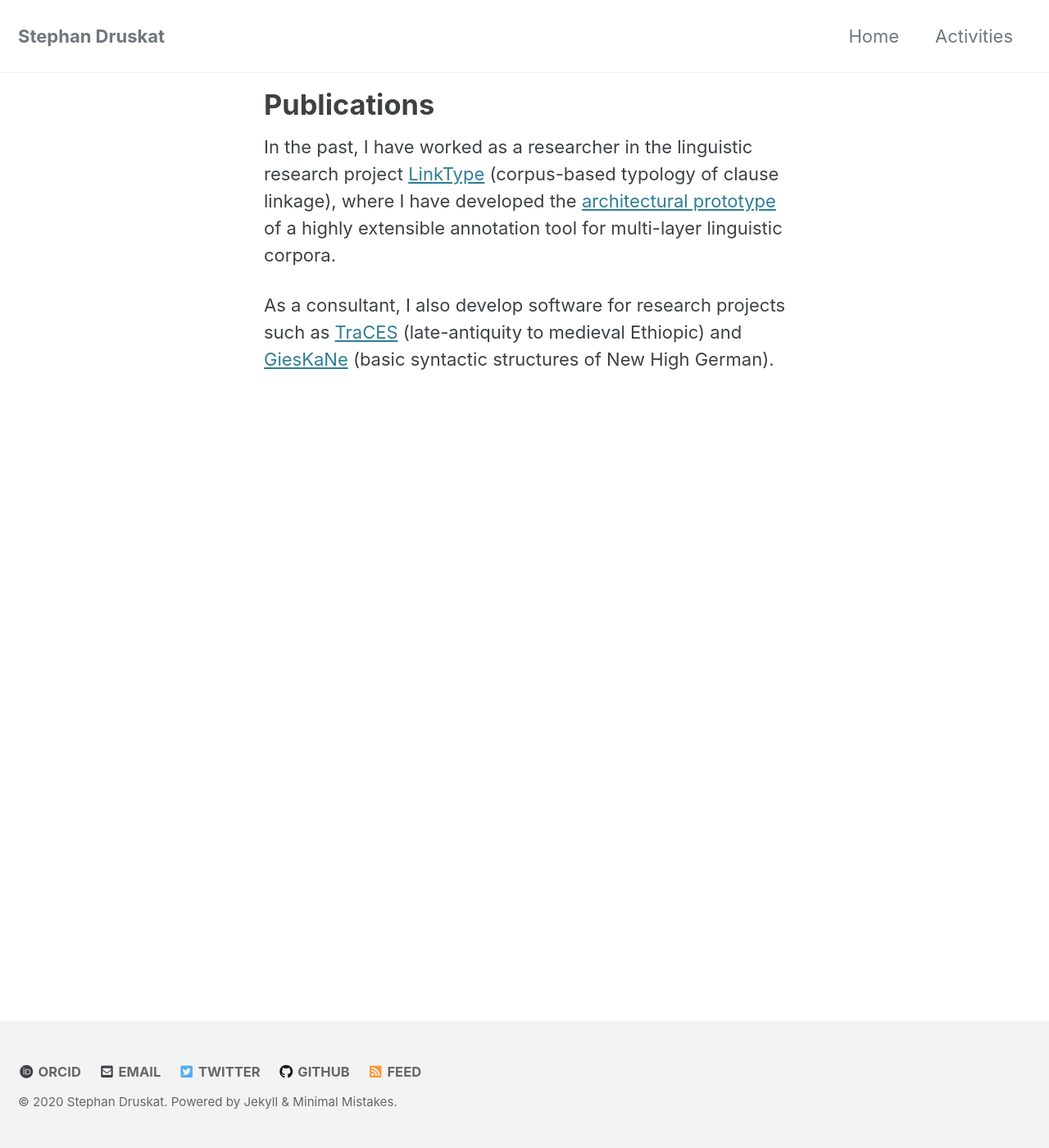
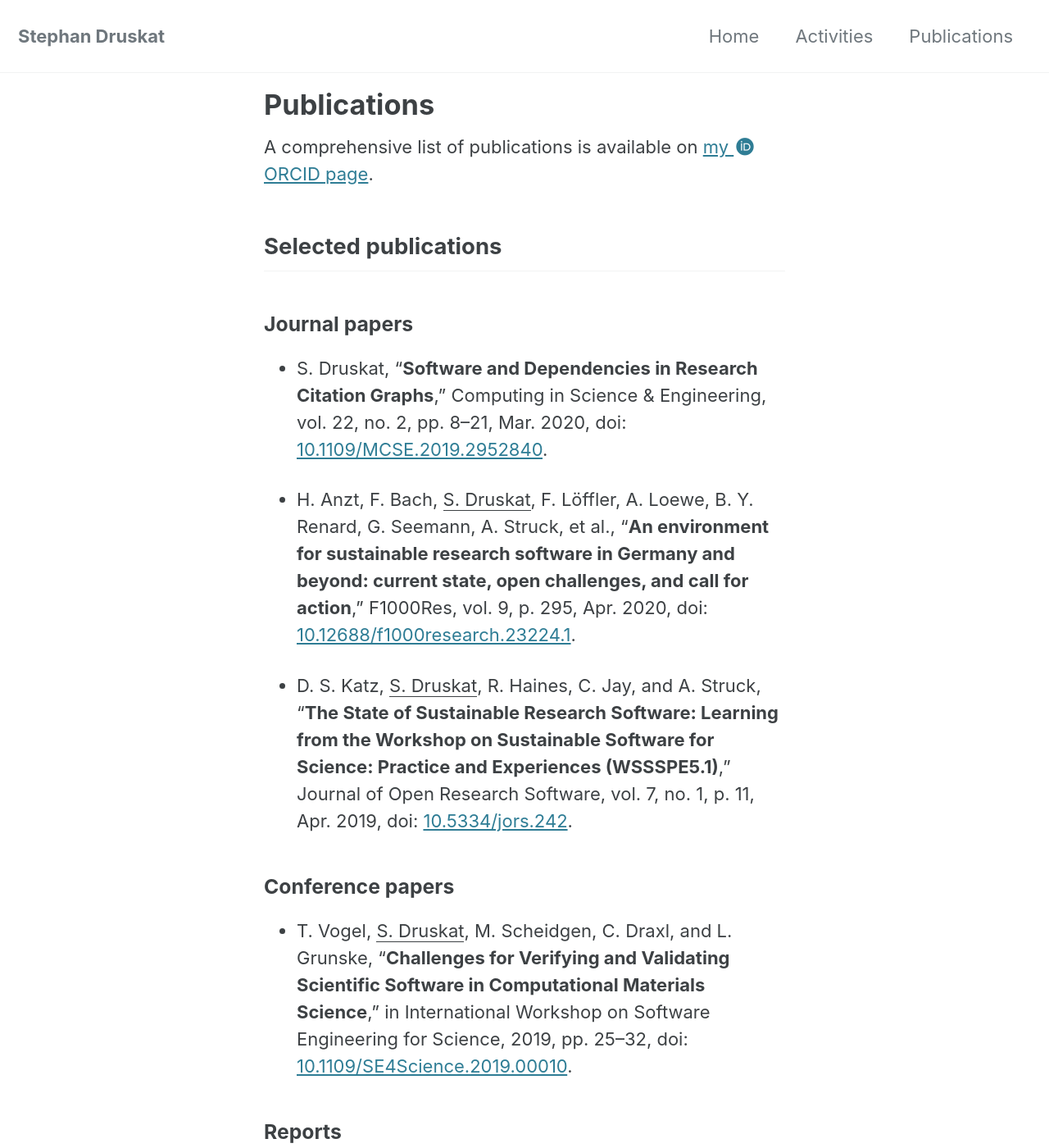
Before and after one commit to sdruskat/sdruskat.github.io, a Jekyll site: the page built from _pages/publications.md, in a window 1280 px wide and 1400 px high. Shown: the whole window at 82% size. Built offline with Jekyll 4.4.1, drawn with Linux system fonts in a browser that asks for light colours; cached includes are drawn as plain includes; comment, search, counter and statistics services are not loaded; some of the changed text lies outside the part shown.

Commit message:
Add publications page

```diff
--- a/_data/navigation.yml
+++ b/_data/navigation.yml
@@ -6,8 +6,8 @@ main:
   #   url: "/projects/"
   - title: "Activities"
     url: "/activities/"
-  # - title: "Publications"
-  #   url: "/publications/"
+  - title: "Publications"
+    url: "/publications/"
   # - title: "Talks"
   #   url: "/talks/"
   # - title: "Blog"
--- a/_pages/publications.md
+++ b/_pages/publications.md
@@ -5,7 +5,30 @@ title: "Publications"
 permalink: "/publications/"
 ---
 
+A comprehensive list of publications is available on [my <i class="fab fa-fw fa-orcid"></i> ORCID page](https://orcid.org/0000-0003-4925-7248).
 
-In the past, I have worked as a researcher in the linguistic research project [LinkType](http://linktype.iaa.uni-jena.de/) (corpus-based typology of clause linkage), where I have developed the [architectural prototype](http://corpus-tools.org/atomic) of a highly extensible annotation tool for multi-layer linguistic corpora.
+## Selected publications
 
-As a consultant, I also develop software for research projects such as [TraCES](https://www.traces.uni-hamburg.de/) (late-antiquity to medieval Ethiopic) and [GiesKaNe](https://gieskane.com/) (basic syntactic structures of New High German).
+### Journal papers
+
+- S. Druskat, "**Software and Dependencies in Research Citation Graphs**," Computing in Science & Engineering, vol. 22, no. 2, pp. 8–21, Mar. 2020, doi: [10.1109/MCSE.2019.2952840](https://doi.org/10.1109/MCSE.2019.2952840).
+
+- H. Anzt, F. Bach, <u>S. Druskat</u>, F. Löffler, A. Loewe, B. Y. Renard, G. Seemann, A. Struck, et al., "**An environment for sustainable research software in Germany and beyond: current state, open challenges, and call for action**," F1000Res, vol. 9, p. 295, Apr. 2020, doi: [10.12688/f1000research.23224.1](https://doi.org/10.12688/f1000research.23224.1).
+
+- D. S. Katz, <u>S. Druskat</u>, R. Haines, C. Jay, and A. Struck, "**The State of Sustainable Research Software: Learning from the Workshop on Sustainable Software for Science: Practice and Experiences (WSSSPE5.1)**," Journal of Open Research Software, vol. 7, no. 1, p. 11, Apr. 2019, doi: [10.5334/jors.242](https://doi.org/10.5334/jors.242).
+
+### Conference papers
+
+- T. Vogel, <u>S. Druskat</u>, M. Scheidgen, C. Draxl, and L. Grunske, "**Challenges for Verifying and Validating Scientific Software in Computational Materials Science**," in International Workshop on Software Engineering for Science, 2019, pp. 25–32, doi: [10.1109/SE4Science.2019.00010](https://doi.org/10.1109/SE4Science.2019.00010).
+
+### Reports
+
+- D. S. Katz, D. Bouquin, N. P. C. Hong, J. Hausman, C. Jones, D. Chivvis, T. Clark, M. Crosas, <u>S. Druskat</u>, M. Fenner, T. Gillespie, A. Gonzalez-Beltran, M. Gruenpeter, T. Habermann, R. Haines, M. Harrison, E. Henneken, L. Hwang, M. B. Jones, A. A. Kelly, D. N. Kennedy, K. Leinweber, F. Rios, C. B. Robinson, I. Todorov, M. Wu, and Q. Zhang, "**Software Citation Implementation Challenges**," May 2019 [Online]. Available: <http://arxiv.org/abs/1905.08674>.
+
+- N. P. Chue Hong, A. Allen, A. Gonzalez-Beltran, A. de Waard, A. M. Smith, C. Robinson, C. Jones, D. Bouquin, D. S. Katz, D. Kennedy, G. Ryder, J. Hausman, L. Hwang, M. B. Jones, M. Harrison, M. Crosas, M. Wu, P. Löwe, R. Haines, S. Edmunds, S. Stall, S. Swaminathan, <u>S. Druskat</u>, T. Crick, T. Morrell, and T. Pollard, "**Software Citation Checklist for Authors**," Zenodo, FORCE11 Software Citation Implementation Working Group Report, Oct. 2019, doi: [10.5281/zenodo.3479199](https://doi.org/10.5281/zenodo.3479199).
+
+- N. P. Chue Hong, A. Allen, Gonzalez-Beltran, A. de Waard, A. M. Smith, C. Robinson, C. Jones, D. Bouquin, D. S. Katz, D. Kennedy, G. Ryder, J. Hausman, L. Hwang, M. B. Jones, M. Harrison, M. Crosas, M. Wu, P. Löwe, R. Haines, S. Edmunds, S. Stall, S. Swaminathan, <u>S. Druskat</u>, T. Crick, T. Morrell, and T. Pollard, "**Software Citation Checklist for Developers**," Zenodo, FORCE11 Software Citation Implementation Working Group Report, Oct. 2019, doi: [10.5281/zenodo.3482769](https://doi.org/10.5281/zenodo.3482769).
+
+### Formats
+
+- <u>S. Druskat</u>, N. P. Chue Hong, R. Haines, and J. Baker, "**Citation File Format (CFF) - Specifications**." 29-Aug-2018, doi: [10.5281/zenodo.1003149](https://doi.org/10.5281/zenodo.1003149).
```
